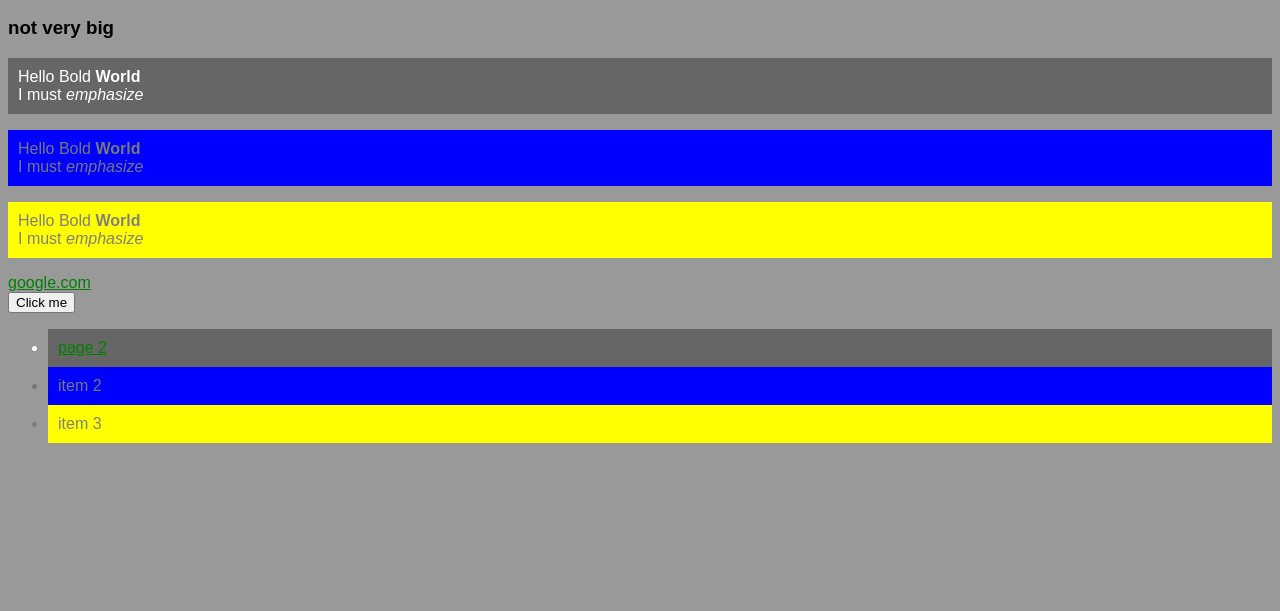
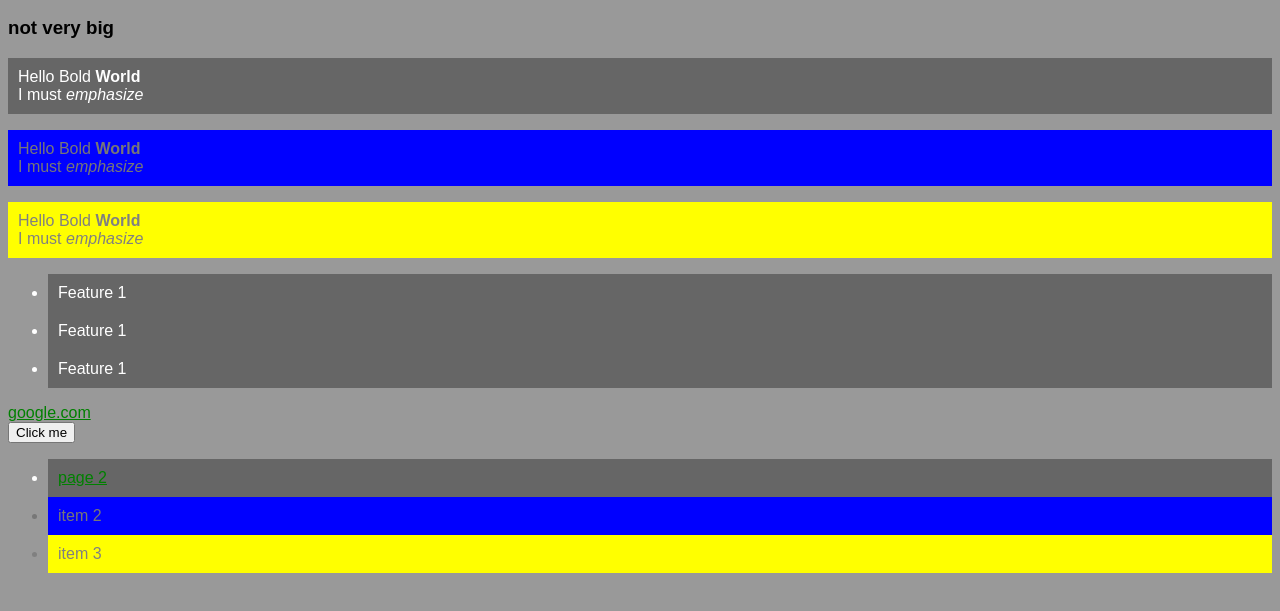
Before and after one commit to fduffy/webdevself, a plain HTML site: page index.html in a window 1280 px wide. Shown: the part 111-722 px from the top of the page. Drawn offline with Linux system fonts and the light colour scheme.

Commit message:
feature1 first commit

```diff
--- a/index.html
+++ b/index.html
@@ -24,6 +24,11 @@
 		Hello Bold <strong>World</strong><br>
 		I must <em>emphasize</em>
 		</p>
+		<ul>
+			<li>Feature 1</li>
+			<li>Feature 1</li>
+			<li>Feature 1</li>
+		</ul>
 
 		<a href="http://www.google.com">google.com</a>
 
```
